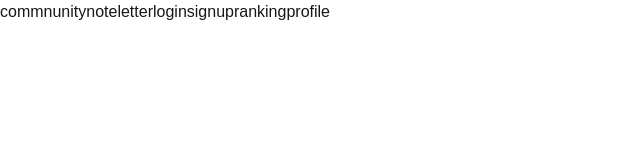
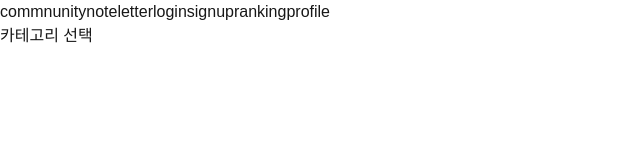
Before and after one commit to PomegranateBlue/dont_worry, a Next.js app: page /note/category in a window 1280 px wide. Shown: the top 160 px of the page, without its empty margins (0-640 px from the left). Built offline with nearby package versions, Linux system fonts and the light colour scheme.

Commit message:
✨ update  / 병렬 라우팅을 통한 페이지 전환

```diff
--- a/src/app/note/(steps)/category/page.tsx
+++ b/src/app/note/(steps)/category/page.tsx
@@ -4,16 +4,14 @@ import { useRouter } from 'next/navigation';
 
 const CategorySelectPage = () => {
   const router = useRouter();
-  const handleSelect = (category: string) => {
-    router.push('/message?category=${category}');
-  };
-
 
   return (
     <div>
-
+      <button onClick={() => router.push('/note/message')}>
+        카테고리 선택
+      </button>
     </div>
-  )
+  );
 };
 
 export default CategorySelectPage;
--- a/src/app/note/(steps)/message/page.tsx
+++ b/src/app/note/(steps)/message/page.tsx
@@ -0,0 +1,15 @@
+'use client';
+
+import { useRouter } from 'next/navigation';
+
+const MessagePage = () => {
+  const router = useRouter();
+
+  return (
+    <div>
+      <button onClick={() => router.push('/note/result')}>제출하기</button>
+    </div>
+  );
+};
+
+export default MessagePage;
--- a/src/app/note/(steps)/result/page.tsx
+++ b/src/app/note/(steps)/result/page.tsx
@@ -0,0 +1,9 @@
+const ResultPage = () => {
+  return (
+    <div>
+      <p>This is Result Page</p>
+    </div>
+  );
+};
+
+export default ResultPage;
--- a/src/app/note/layout.tsx
+++ b/src/app/note/layout.tsx
@@ -7,8 +7,8 @@ export default function NoteLayout({
 }) {
   return (
     <div>
-      {children}
-      {steps}
+      <div>{children}</div>
+      <div>{steps}</div>
     </div>
   );
 }
--- a/src/app/note/page.tsx
+++ b/src/app/note/page.tsx
@@ -1,7 +1,14 @@
-import ChatBox from '@/components/main/modules/chatBox';
+'use client';
+
+import { useEffect } from 'react';
+import { useRouter } from 'next/navigation';
 
 const NotePage = () => {
-  return <ChatBox />;
+  const router = useRouter();
+  useEffect(() => {
+    router.replace('/note/category');
+  }, [router]);
+  return null;
 };
 
 export default NotePage;
```
Also changed, not shown: src/components/main/chatBox.tsx (added).
